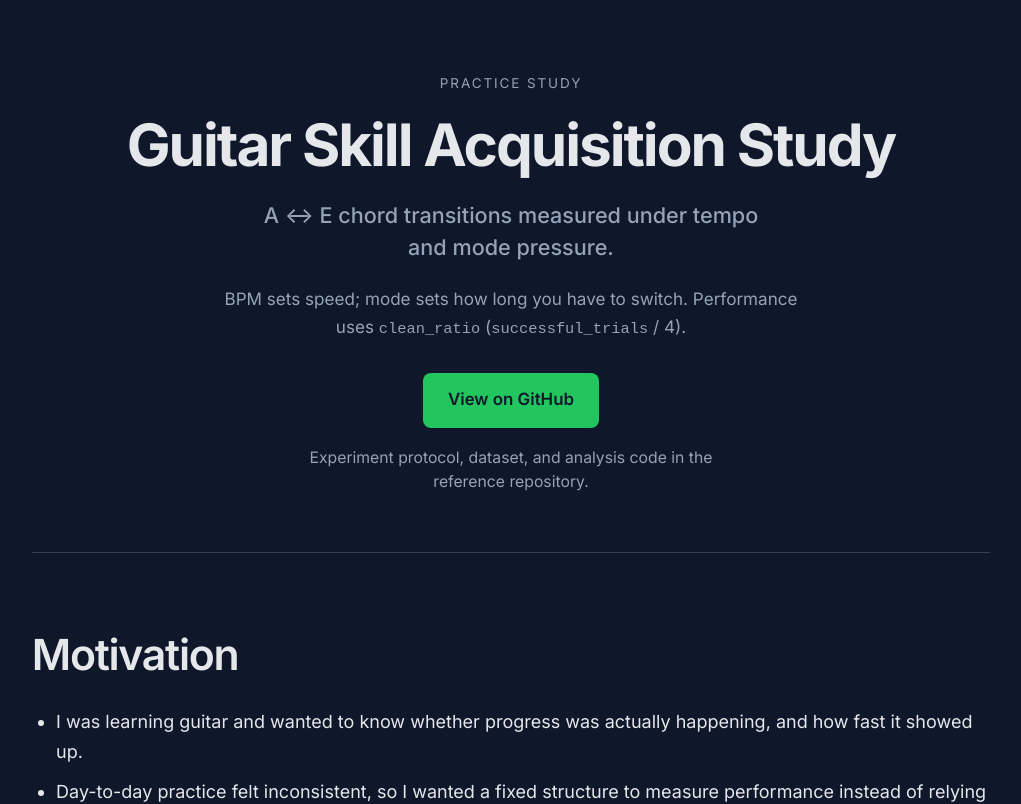
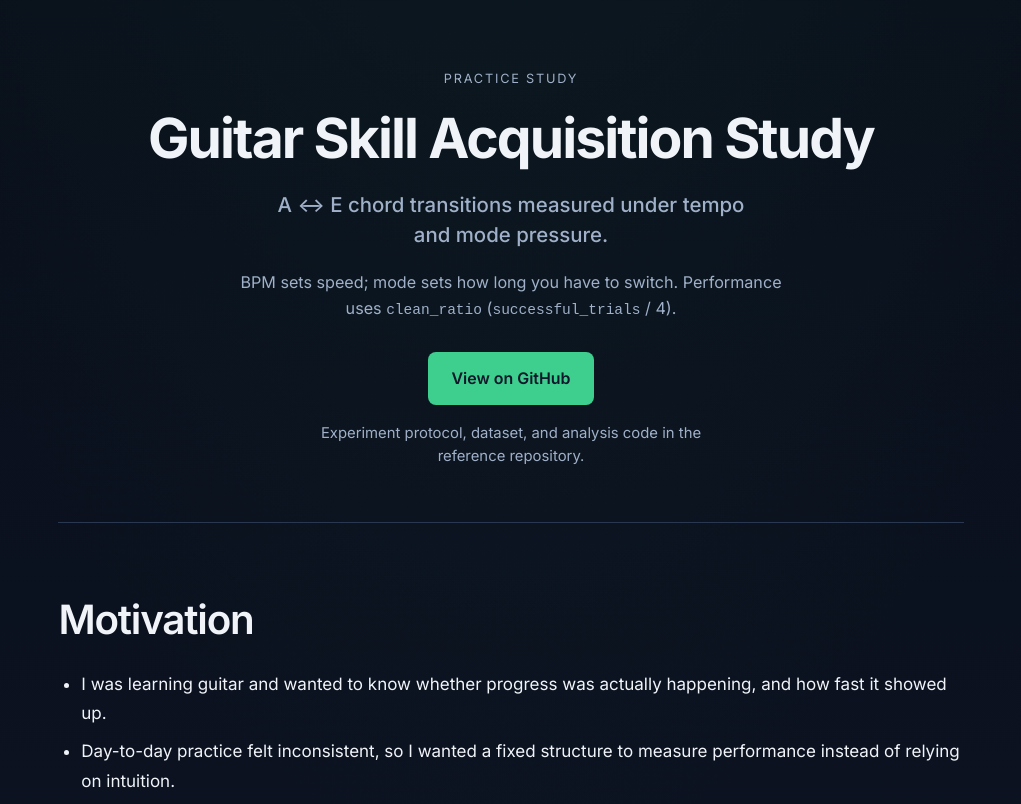
Before and after one commit to rishav-basnet/Guitar-Learning-Research-Website, a React (Vite) app: page / in a window 1280 px wide. Shown: the top 804 px of the page, without its empty margins (129-1150 px from the left). Built offline with nearby package versions, Linux system fonts and the light colour scheme.

Commit message:
Add design system tokens and background treatment

```diff
--- a/src/index.css
+++ b/src/index.css
@@ -1,12 +1,50 @@
 :root {
-  /* Dark theme */
-  --bg: #0f172a;
-  --text: #e5e7eb;
-  --text-muted: #94a3b8;
-  --accent: #22c55e;
-  --card: #1e293b;
-  --surface: #1e293b;
-  --border: #334155;
+  /* Surfaces */
+  --bg-base: #090f1a;
+  --bg-elevated: #0f1628;
+  --surface: #141c2f;
+  --surface-raised: #1a2439;
+  --border: #2a3750;
+  --border-strong: #3d4d6b;
+
+  /* Text */
+  --text: #f0f4f8;
+  --text-muted: #9fb0c8;
+  --text-faint: #6b7d95;
+
+  /* Accent */
+  --accent: #3ecf8e;
+  --accent-hover: #5fdfaa;
+  --accent-subtle: rgba(62, 207, 142, 0.12);
+
+  /* Legacy aliases used in stylesheets */
+  --bg: var(--bg-base);
+  --card: var(--surface-raised);
+
+  /* Spacing (8px scale) */
+  --sp-1: 0.25rem;
+  --sp-2: 0.5rem;
+  --sp-3: 0.75rem;
+  --sp-4: 1rem;
+  --sp-5: 1.25rem;
+  --sp-6: 1.5rem;
+  --sp-8: 2rem;
+  --sp-10: 2.5rem;
+  --sp-12: 3rem;
+  --sp-16: 4rem;
+  --sp-20: 5rem;
+  --sp-24: 6rem;
+
+  --radius-sm: 6px;
+  --radius-md: 10px;
+  --radius-lg: 14px;
+  --radius-xl: 18px;
+
+  --shadow-sm: 0 1px 2px rgba(0, 0, 0, 0.45);
+  --shadow-md: 0 12px 40px rgba(0, 0, 0, 0.35);
+
+  --prose-width: 65ch;
+  --container-max: 56rem;
 
   font-family:
     'Inter',
@@ -15,10 +53,10 @@
     BlinkMacSystemFont,
     'Segoe UI',
     sans-serif;
-  font-size: 18px;
-  line-height: 1.65;
+  font-size: 17px;
+  line-height: 1.72;
   color: var(--text);
-  background-color: var(--bg);
+  background-color: var(--bg-base);
   font-synthesis: none;
   text-rendering: optimizeLegibility;
   -webkit-font-smoothing: antialiased;
@@ -32,6 +70,10 @@
 
 body {
   margin: 0;
+  min-height: 100vh;
+  background:
+    radial-gradient(ellipse 120% 80% at 50% -20%, rgba(62, 207, 142, 0.08), transparent 50%),
+    linear-gradient(180deg, var(--bg-base) 0%, var(--bg-elevated) 40%, var(--bg-base) 100%);
 }
 
 #root {
@@ -39,10 +81,11 @@ body {
 }
 
 ::selection {
-  background: rgba(34, 197, 94, 0.25);
+  background: rgba(62, 207, 142, 0.28);
 }
 
-a:focus-visible {
+a:focus-visible,
+button:focus-visible {
   outline: 2px solid var(--accent);
   outline-offset: 2px;
 }
```
